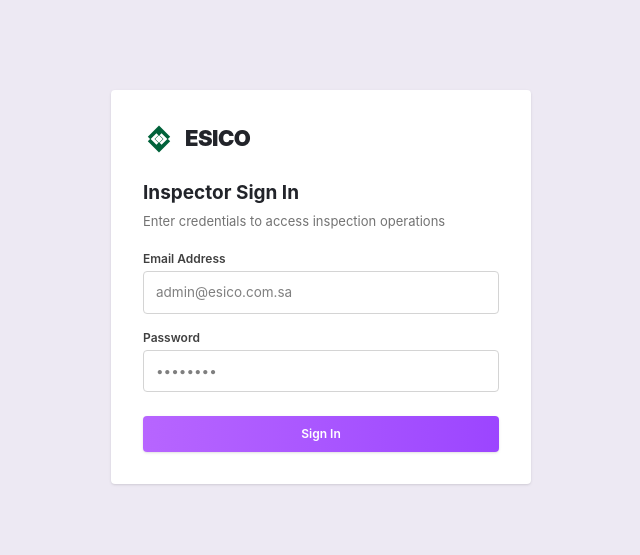
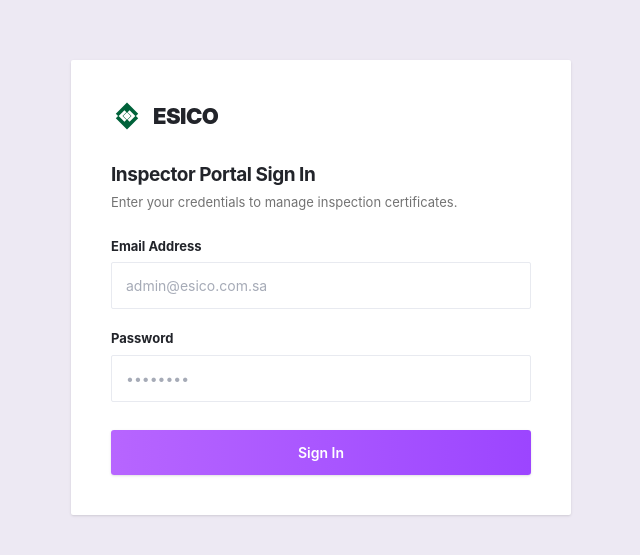
Before and after one commit to raginraju/esico-prototype, a React (Vite) app: page / in a window 1280 px wide. Shown: the part 113-668 px from the top of the page, without its empty margins (319-959 px from the left). Built offline with nearby package versions, Linux system fonts and the light colour scheme.

Commit message:
feat: reafactored login

```diff
--- a/src/pages/Login.tsx
+++ b/src/pages/Login.tsx
@@ -1,5 +1,10 @@
+// src/pages/Login.tsx
 import { useState } from "react";
 import { useNavigate } from "react-router-dom";
+import { BrandLogo } from "../components/ui/BrandLogo";
+import { CenteredLayout, AuthCard } from "../components/ui/Card";
+import { Input } from "../components/ui/Input";
+import { Button } from "../components/ui/Button";
 
 export default function Login() {
   const [email, setEmail] = useState("");
@@ -8,131 +13,95 @@
   const [loading, setLoading] = useState(false);
   const navigate = useNavigate();
 
-  const handleLogin = async (e: React.FormEvent) => {
+  const handleSubmit = async (e: React.FormEvent) => {
     e.preventDefault();
     setError("");
     setLoading(true);
 
     try {
-      const response = await fetch("/api/auth/login", {
+      const res = await fetch("/api/auth/login", {
         method: "POST",
-        headers: {
-          "Content-Type": "application/json",
-        },
-        body: JSON.stringify({ email: email.trim(), password }),
+        headers: { "Content-Type": "application/json" },
+        body: JSON.stringify({
+          email: email.trim().toLowerCase(),
+          password,
+        }),
       });
 
-      if (!response.ok) {
-        const isJson = response.headers.get("content-type")?.includes("application/json");
-        let errorMessage = `Server error (${response.status})`;
+      const data = (await res.json()) as {
+        success?: boolean;
+        token?: string;
+        error?: string;
+      };
 
-        if (isJson) {
-          const errData = await response.json().catch(() => null);
-          errorMessage = errData?.error || errorMessage;
-        } else {
-          const text = await response.text().catch(() => "");
-          if (response.status === 404) {
-            errorMessage = "API route not found (404). Ensure you are accessing the .pages.dev URL.";
-          } else if (text) {
-            errorMessage = text;
-          }
+      if (!res.ok || !data.success) {
+        throw new Error(data.error || "Invalid email or password");
       }
 
-        throw new Error(errorMessage);
+      if (data.token) {
+        localStorage.setItem("auth_token", data.token);
       }
-
-      // 2. Parse successful response
-      const data = await response.json();
-
-      // Store auth session token
-      localStorage.setItem("esico_demo_token", data.token);
-      localStorage.setItem("esico_user_role", data.user?.role || "INSPECTOR");
 
       navigate("/dashboard");
     } catch (err: any) {
-      setError(err.message || "Something went wrong. Check credentials.");
+      setError(err.message || "An unexpected error occurred");
     } finally {
       setLoading(false);
     }
   };
 
   return (
-    <div className="min-h-screen bg-[#ede9f3] flex items-center justify-center p-4">
-      <div className="w-full max-w-[420px] bg-white rounded-[4px] shadow-sm p-8">
-        {/* Brand Header */}
-        <div className="flex items-center gap-2.5 mb-6">
-          <svg
-            className="w-8 h-8 text-[#00623a]"
-            viewBox="0 0 100 100"
-            fill="currentColor"
-          >
-            <path d="M50 8L15 43L30 58L50 38L70 58L85 43L50 8Z" />
-            <path d="M50 92L85 57L70 42L50 62L30 42L15 57L50 92Z" />
-            <path
-              d="M42 32L24 50L42 68L48 62L36 50L48 38L42 32Z"
-              fill="#ffffff"
-            />
-            <path
-              d="M58 32L76 50L58 68L52 62L64 50L52 38L58 32Z"
-              fill="#ffffff"
-            />
-          </svg>
-          <span className="text-[22px] font-black tracking-tight text-[#22242a]">
-            ESICO
-          </span>
-        </div>
+    <CenteredLayout>
+      <AuthCard>
+        <BrandLogo />
 
-        <h1 className="text-[19px] font-bold text-[#22242a] mb-1">
-          Inspector Sign In
+        <h1 className="text-[17px] sm:text-[19px] font-bold text-[#22242a] mt-7 tracking-tight">
+          Inspector Portal Sign In
         </h1>
-        <p className="text-[13px] text-neutral-500 mb-5">
-          Enter credentials to access inspection operations
+        <p className="text-[13px] text-neutral-500 mt-1">
+          Enter your credentials to manage inspection certificates.
         </p>
 
         {error && (
-          <div className="mb-4 p-3 bg-red-50 border border-red-200 text-red-700 text-xs rounded break-words">
+          <div className="mt-4 p-3 bg-red-50 border border-red-200 text-red-700 text-[13px] rounded-[2px]">
             {error}
           </div>
         )}
 
-        <form onSubmit={handleLogin} className="space-y-4">
-          <div>
-            <label className="block text-xs font-semibold text-neutral-700 mb-1">
-              Email Address
-            </label>
-            <input
+        <form onSubmit={handleSubmit} className="mt-6 space-y-5">
+          <Input
+            id="email"
+            label="Email Address"
             type="email"
-              required
+            placeholder="admin@esico.com.sa"
             value={email}
             onChange={(e) => setEmail(e.target.value)}
-              placeholder="admin@esico.com.sa"
-              className="w-full px-3 py-2.5 border border-neutral-300 rounded text-[16px] sm:text-[13.5px] focus:outline-none focus:border-neutral-500 bg-white"
+            required
+            autoComplete="email"
           />
-          </div>
 
-          <div>
-            <label className="block text-xs font-semibold text-neutral-700 mb-1">
-              Password
-            </label>
-            <input
+          <Input
+            id="password"
+            label="Password"
             type="password"
-              required
+            placeholder="••••••••"
             value={password}
             onChange={(e) => setPassword(e.target.value)}
-              placeholder="••••••••"
-              className="w-full px-3 py-2.5 border border-neutral-300 rounded text-[16px] sm:text-[13.5px] focus:outline-none focus:border-neutral-500 bg-white"
+            required
+            autoComplete="current-password"
           />
-          </div>
 
-          <button
+          <div className="pt-2">
+            <Button
               type="submit"
               disabled={loading}
-            className="w-full py-2.5 bg-gradient-to-r from-[#b765ff] to-[#9c45ff] hover:from-[#a852fa] hover:to-[#8d34f5] text-white font-semibold text-xs rounded shadow-sm disabled:opacity-50 cursor-pointer transition-all mt-2"
+              className="w-full py-3 text-[14px]"
             >
-            {loading ? "Authenticating..." : "Sign In"}
-          </button>
+              {loading ? "Signing in..." : "Sign In"}
+            </Button>
+          </div>
         </form>
-      </div>
-    </div>
+      </AuthCard>
+    </CenteredLayout>
   );
 }
```
Lines whose indentation alone changed are shown as unchanged.
